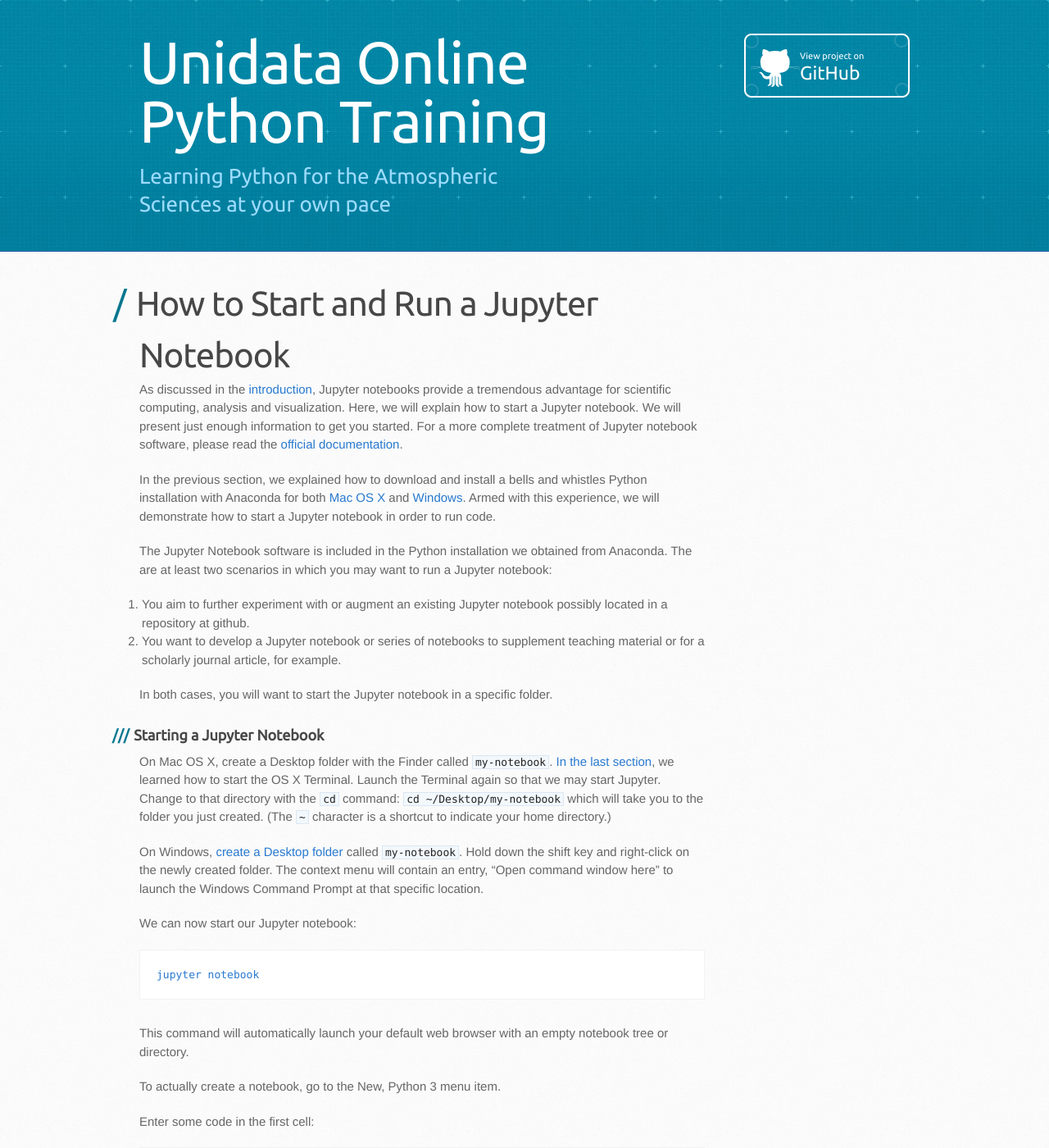
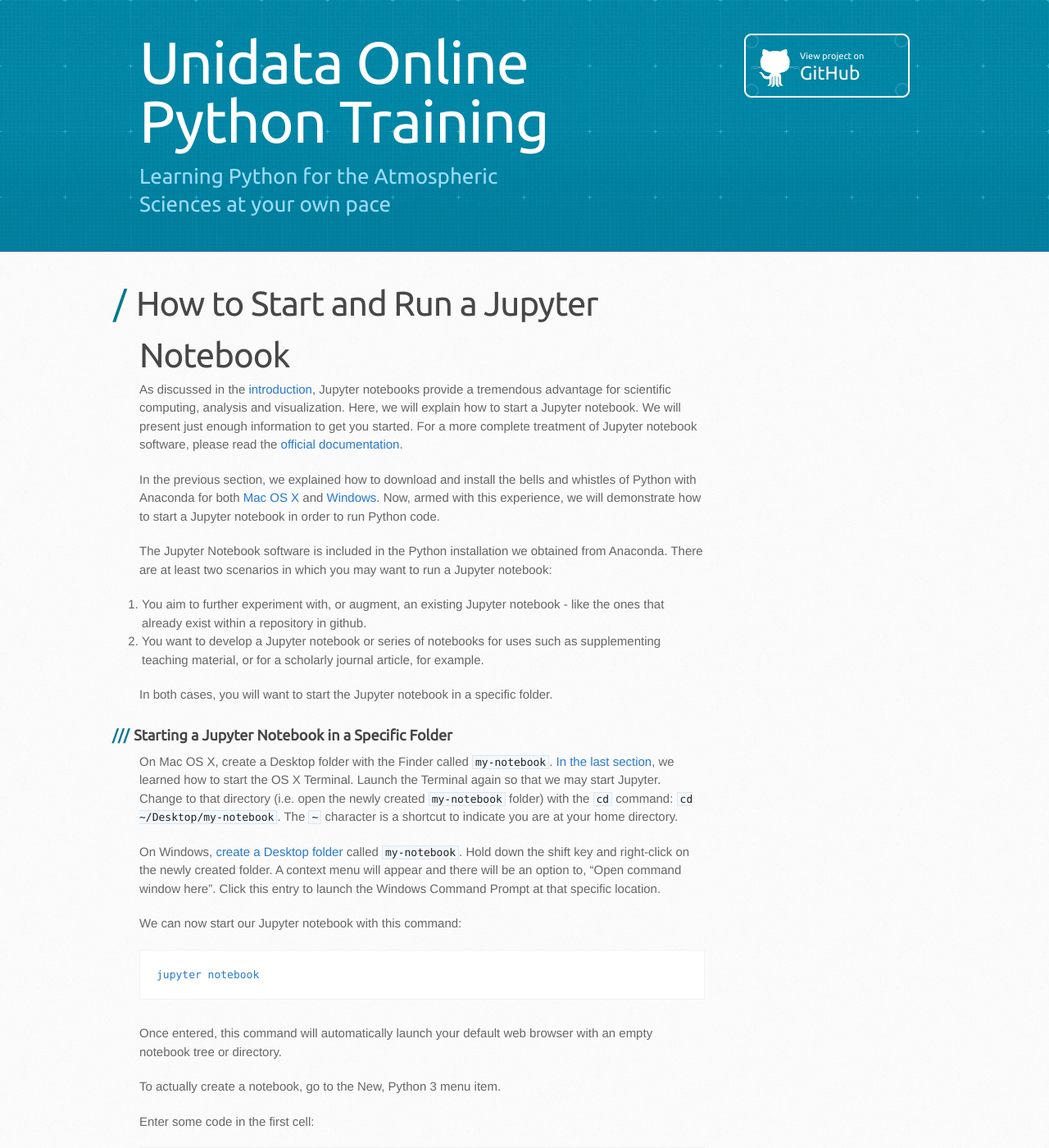
Before and after one commit to Unidata/online-python-training, a Jekyll site: the page built from notebook.md, in a window 1280 px wide and 1400 px high. Shown: the whole window at 82% size. Built offline with Jekyll 4.4.1, drawn with Linux system fonts in a browser that asks for light colours; some web fonts are replaced; some of the changed text lies outside the part shown.

Commit message:
update notebook.mb
Once again, just some minor editing here and there.

Some words that could be clarified: what exactly is a repository? what is the difference between a notebook and a notebook tree (should you just stay with notebook for consistencies sake)? What is the directory, and what is the difference/relation between the empty notebook tree and directory?

For example, would you be saying the same thing if you wrote: "Once entered, this command will automatically launch your default web browser within your newly created empty folder (i.e. directory)."? Anything to make the language less technical would help the novice user.

 I am looking back and what a repository is is already explained in the hello world link, so maybe a simple line reading "If you are unsure of what exactly a repository is, please see the [Introduction to Github] (https://guides.github.com/activities/hello-world/) tab." could be of assistance after this sentence: "At that point, you can go to your folder where the repository has been cloned and start Jupyter with the `jupyter notebook` command."

```diff
--- a/notebook.md
+++ b/notebook.md
@@ -6,26 +6,26 @@ title: How to Start and Run a Jupyter Notebook
 
 As discussed in the [introduction](introduction.html), Jupyter notebooks provide a tremendous advantage for scientific computing, analysis and visualization. Here, we will explain how to start a Jupyter notebook. We will present just enough information to get you started. For a more complete treatment of Jupyter notebook software, please read the [official documentation](https://jupyter-notebook.readthedocs.org/en/latest/).
 
-In the previous section, we explained how to download and install a bells and whistles Python installation with Anaconda for both [Mac OS X](conda-osx.html) and [Windows](conda-windows.html). Armed with this experience, we will demonstrate how to start a Jupyter notebook in order to run code.
+In the previous section, we explained how to download and install the bells and whistles of Python with Anaconda for both [Mac OS X](conda-osx.html) and [Windows](conda-windows.html). Now, armed with this experience, we will demonstrate how to start a Jupyter notebook in order to run Python code.
 
-The Jupyter Notebook software is included in the Python installation we obtained from Anaconda. The are at least two scenarios in which you may want to run a Jupyter notebook:
+The Jupyter Notebook software is included in the Python installation we obtained from Anaconda. There are at least two scenarios in which you may want to run a Jupyter notebook:
 
-1.  You aim to further experiment with or augment an existing Jupyter notebook possibly located in a repository at github.
-2.  You want to develop a Jupyter notebook or series of notebooks to supplement teaching material or for a scholarly journal article, for example.
+1.  You aim to further experiment with, or augment, an existing Jupyter notebook - like the ones that already exist within a repository in github.
+2.  You want to develop a Jupyter notebook or series of notebooks for uses such as supplementing teaching material, or for a scholarly journal article, for example.
 
 In both cases, you will want to start the Jupyter notebook in a specific folder.
 
-### Starting a Jupyter Notebook
+### Starting a Jupyter Notebook in a Specific Folder
 
-On Mac OS X, create a Desktop folder with the Finder called `my-notebook`. [In the last section](conda-osx.html), we learned how to start the OS X Terminal. Launch the Terminal again so that we may start Jupyter. Change to that directory with the `cd` command: `cd ~/Desktop/my-notebook` which will take you to the folder you just created. (The `~` character is a shortcut to indicate your home directory.)
+On Mac OS X, create a Desktop folder with the Finder called `my-notebook`. [In the last section](conda-osx.html), we learned how to start the OS X Terminal. Launch the Terminal again so that we may start Jupyter. Change to that directory (i.e. open the newly created `my-notebook` folder) with the `cd` command: `cd ~/Desktop/my-notebook`. The `~` character is a shortcut to indicate you are at your home directory.
 
-On Windows, [create a Desktop folder](http://windows.microsoft.com/en-us/windows/create-new-folder) called `my-notebook`. Hold down the shift key and right-click on the newly created folder. The context menu will contain an entry, "Open command window here" to launch the Windows Command Prompt at that specific location.
+On Windows, [create a Desktop folder](http://windows.microsoft.com/en-us/windows/create-new-folder) called `my-notebook`. Hold down the shift key and right-click on the newly created folder. A context menu will appear and there will be an option to, "Open command window here". Click this entry to launch the Windows Command Prompt at that specific location.
 
-We can now start our Jupyter notebook:
+We can now start our Jupyter notebook with this command:
 
     jupyter notebook
 
-This command will automatically launch your default web browser with an empty notebook tree or directory.
+Once entered, this command will automatically launch your default web browser with an empty notebook tree or directory.
 
 To actually create a notebook, go to the New, Python 3 menu item.
 
```
Also changed, not shown: other parts of notebook.md (+2 -2 lines).
